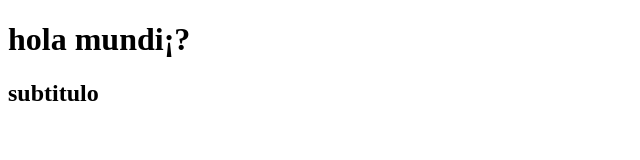
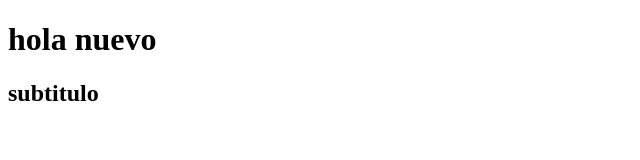
Before and after one commit to percy59/hello-world-git, a plain HTML site: page index.html in a window 1280 px wide. Shown: the full height of the page, 0-640 px from the left. Drawn offline with Linux system fonts and the light colour scheme.

Commit message:
se modifico el titulo del index

```diff
--- a/index.html
+++ b/index.html
@@ -6,7 +6,7 @@
     <title>demo git</title>
 </head>
 <body>
-    <h1>hola mundi¡?</h1>
+    <h1>hola nuevo</h1>
     <h2>subtitulo</h2>
 </body>
 </html>
```
